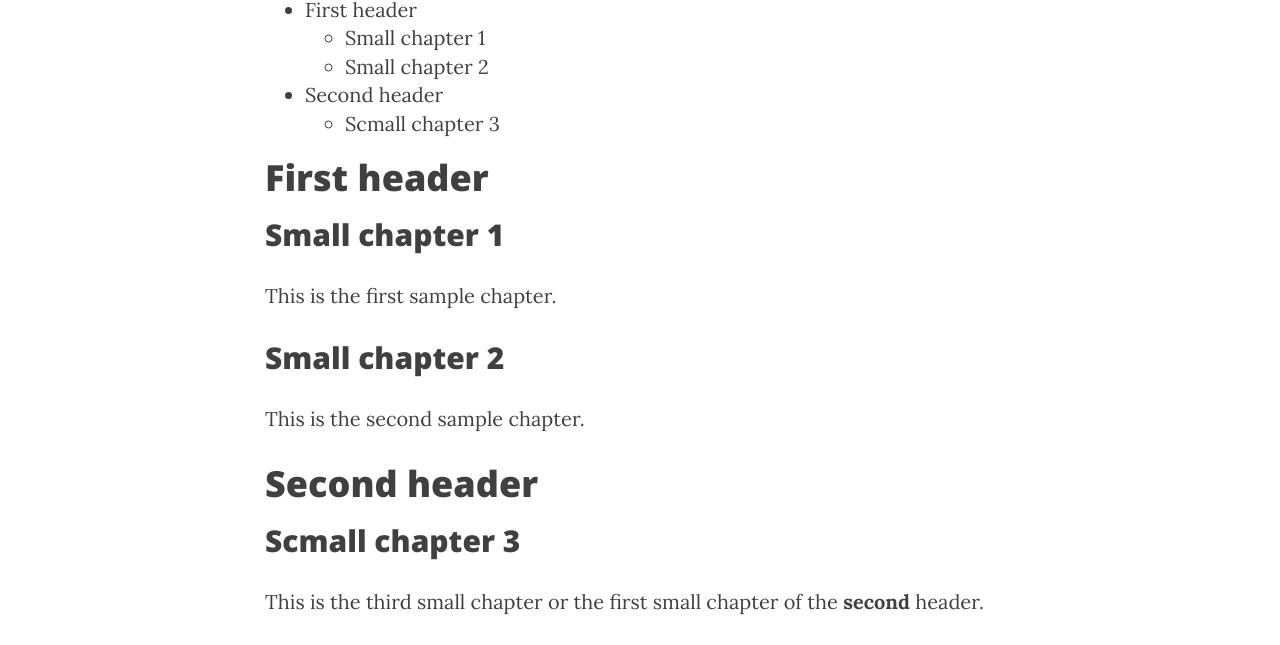
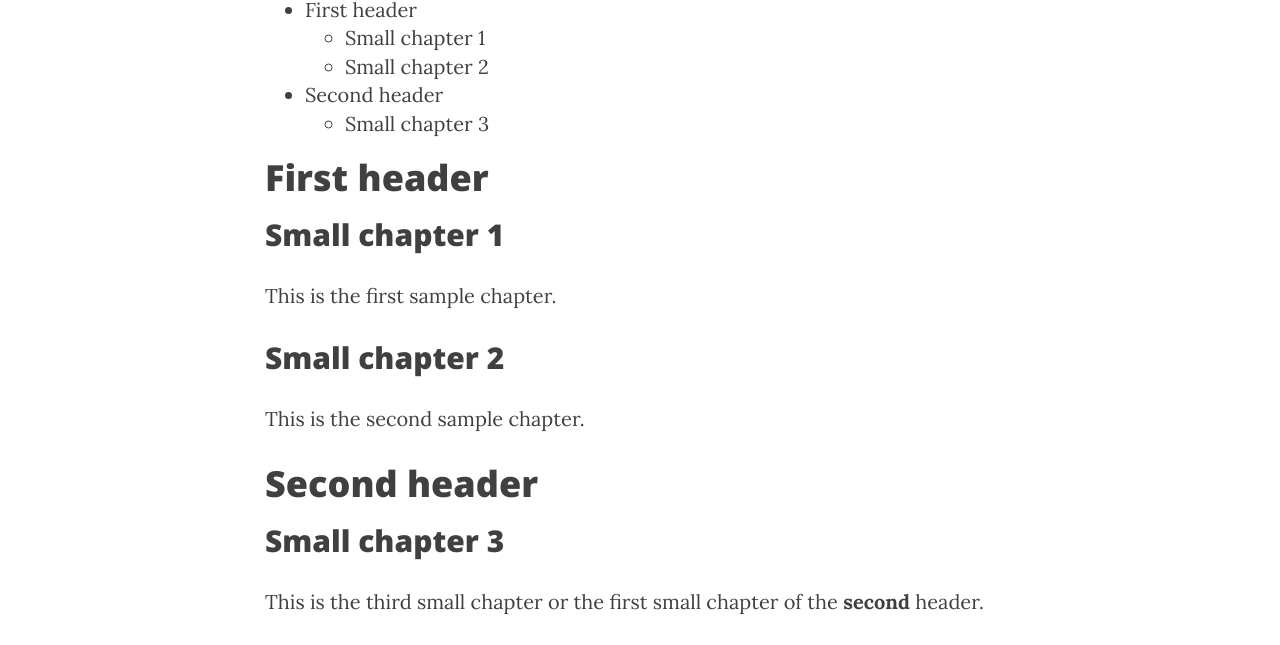
Before and after one commit to georgekatona/georgekatona.github.io, a Jekyll site: the page built from _posts/2018-12-01-Sample-Post.markdown, in a window 1280 px wide. Shown: the part 358-1003 px from the top of the page. Built offline with Jekyll 4.4.1, drawn with Linux system fonts in a browser that asks for light colours; nearby versions of some CDN libraries; comment, search, counter and statistics services are not loaded.

Commit message:
Correct typo

```diff
--- a/_posts/2018-12-01-Sample-Post.markdown
+++ b/_posts/2018-12-01-Sample-Post.markdown
@@ -25,7 +25,7 @@ This is the second sample chapter.
 
 # Second header
 
-## Scmall chapter 3
+## Small chapter 3
 
 This is the third small chapter or the first small chapter of the **second** header.
 
```
